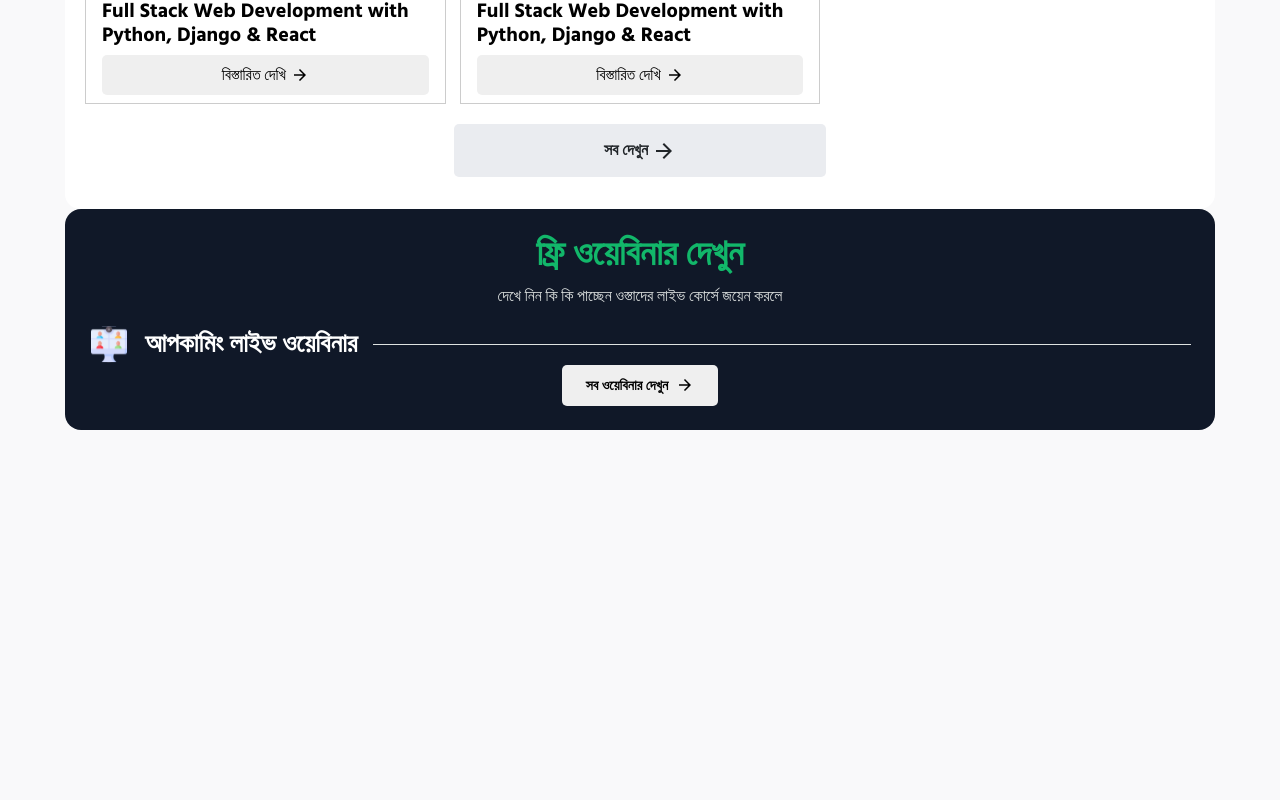
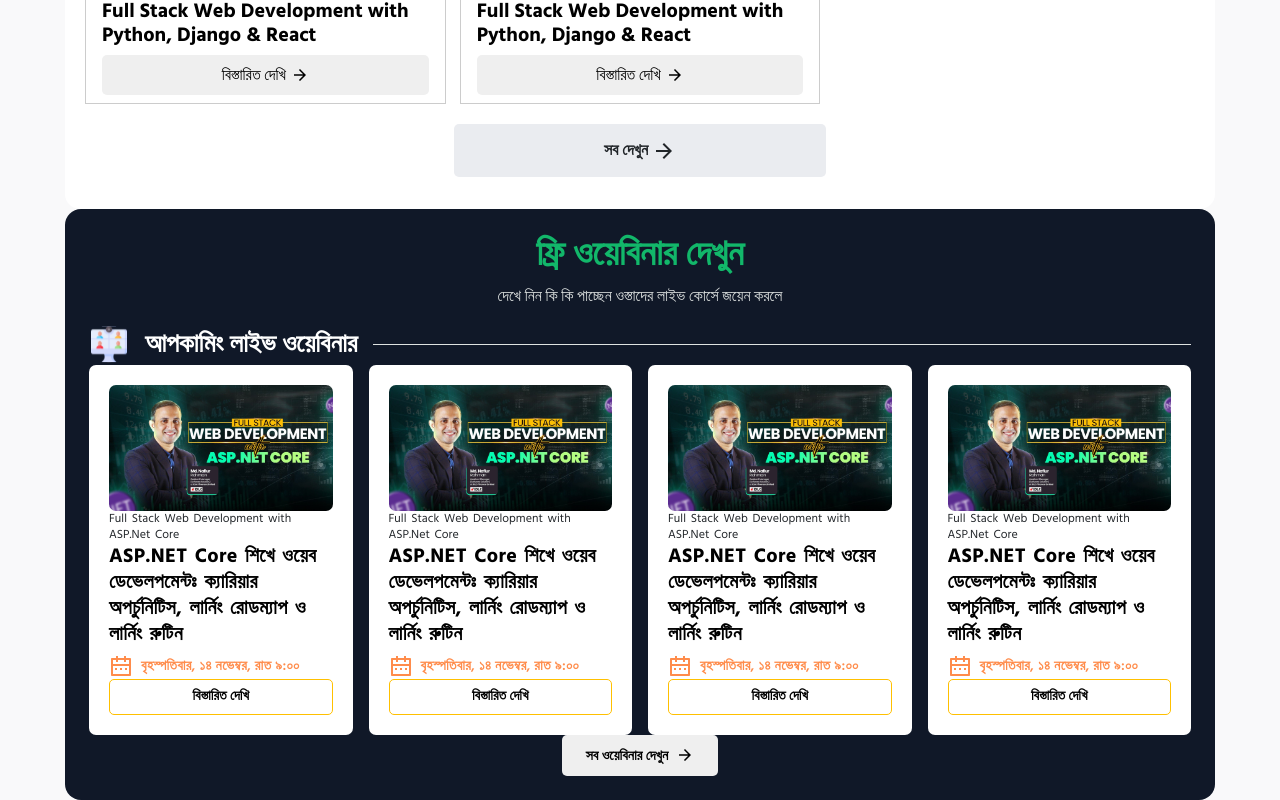
Before and after one commit to nayan-ray/ostad, a React (Vite) app in the folder client/: page / in a window 1280 px wide. Shown: the part 1945-2745 px from the top of the page. Before the commit the page ends 2375 px from the top, so only its background shows below. Built offline with nearby package versions, Linux system fonts and the light colour scheme.

Commit message:
webinar update

```diff
--- a/client/src/components/webinar/Webinar.jsx
+++ b/client/src/components/webinar/Webinar.jsx
@@ -2,6 +2,7 @@
 import "./webinar.css"
 import webinar123 from "../../assets/images/importanIcon/Webinar123.svg"
 import ArrowForwardIcon from '@mui/icons-material/ArrowForward';
+import WebinarItem from '../webinarItem/WebinarItem';
 
 const Webinar = () => {
   return (
@@ -17,7 +18,12 @@
                        <span>আপকামিং লাইভ ওয়েবিনার</span>
                        <div></div>
                     </div>
-                    <div className="webinar-items"></div>
+                    <div className="webinar-items">
+                        <WebinarItem />
+                        <WebinarItem />
+                        <WebinarItem />
+                        <WebinarItem />
+                    </div>
                     <div className="webinar-button">
                         <button>
                             সব ওয়েবিনার দেখুন  <ArrowForwardIcon className='icon-webinar'/>
--- a/client/src/components/webinar/webinar.css
+++ b/client/src/components/webinar/webinar.css
@@ -33,7 +33,12 @@
                 max-width: 100%;
             }
         }
-
+        .webinar-items{
+             display: grid;
+             grid-template-columns: repeat(4,minmax(0, 1fr));
+             gap: 16px;
+             overflow: hidden;
+        }
         .webinar-button{
             display: flex;
             align-items: center;
--- /dev/null
+++ b/client/src/components/webinarItem/WebinarItem.jsx
@@ -0,0 +1,35 @@
+import React from 'react'
+import "./webinarItem.css"
+import WebinarImage from '../../assets/images/asZ-Untitled.jpg'
+import routine from "../../assets/images/routine.svg"
+
+const WebinarItem = () => {
+  return (
+    <div className="webinar-item">
+            <div className="webinar-item-wrapper">
+                 <div className="webinar-item-image">
+                     <img src={WebinarImage} alt="" />
+                     <div className='title-small'>Full Stack Web Development with ASP.Net Core</div>
+                 </div>
+                 <div className="webinar-item-info">
+                      <h3 className='webinar-item-title'>
+                      ASP.NET Core শিখে ওয়েব ডেভেলপমেন্টঃ ক্যারিয়ার অপর্চুনিটিস, লার্নিং রোডম্যাপ ও লার্নিং রুটিন
+                      </h3>
+                      <div className="webinar-time-desc">
+                           <div className="date-list">
+                               {/* <img src={routine} alt="" /> */}
+                               <svg width="24" height="24" viewBox="0 0 24 24" fill="none" xmlns="http://www.w3.org/2000/svg"><path d="M17 3H21C21.2652 3 21.5196 3.10536 21.7071 3.29289C21.8946 3.48043 22 3.73478 22 4V20C22 20.2652 21.8946 20.5196 21.7071 20.7071C21.5196 20.8946 21.2652 21 21 21H3C2.73478 21 2.48043 20.8946 2.29289 20.7071C2.10536 20.5196 2 20.2652 2 20V4C2 3.73478 2.10536 3.48043 2.29289 3.29289C2.48043 3.10536 2.73478 3 3 3H7V1H9V3H15V1H17V3ZM20 11H4V19H20V11ZM15 5H9V7H7V5H4V9H20V5H17V7H15V5ZM6 13H8V15H6V13ZM11 13H13V15H11V13ZM16 13H18V15H16V13Z" fill="currentColor"></path></svg>
+                               <span>বৃহস্পতিবার, ১৪ নভেম্বর, রাত ৯:০০</span>
+                           </div>
+                           <button>
+                               বিস্তারিত দেখি
+                           </button>
+                      </div>
+
+                 </div>
+            </div>
+    </div>
+  )
+}
+
+export default WebinarItem
--- /dev/null
+++ b/client/src/components/webinarItem/webinarItem.css
@@ -0,0 +1,69 @@
+.webinar-item{
+    padding: 20px;
+    background: #FFFFFF;
+    border-radius: 7px;
+    .webinar-item-wrapper{
+        height: 100%;
+        display: flex;
+        flex-direction: column;
+        .webinar-item-image{
+
+            img{
+                max-width: 100%;
+                border-radius: 7px;
+            }
+            .title-small{
+                font-size: 12px;
+                word-spacing: 2px;
+                line-height: 16px;
+            }
+        }
+        .webinar-item-info{
+            flex: 1;
+            display: flex;
+            flex-direction: column;
+            justify-content: space-between;
+             .webinar-item-title{
+                 font-size: 20px;
+                 font-weight: 700;
+                 color: #000000;
+                 line-height: 130%;
+                 letter-spacing: 0.32px;
+                 word-spacing: 2px;
+
+             }
+
+             .webinar-time-desc{
+                .date-list{
+                    display: flex;
+                    align-items: flex-start;
+                    gap: 8px;
+                    svg{
+                        color: #FF8C4B;
+                    }
+                    span{
+
+                        font-size: 14px;
+                        letter-spacing: 0.32px;
+                        color: #FF8C4B;
+                        font-weight: 600;
+                    }
+                }
+                button{
+                    text-align: center;
+                    width: 100%;
+                    outline: none;
+                    border: 1px solid #FFC000;
+                    padding: 5px 0 8px;
+                    font-size: 14px;
+                    border-radius: 5px;
+                    background: #fff;
+                    font-weight: 600;
+                    &:hover{
+                        background: #FFE699;
+                    }
+                }
+             }
+        }
+    }
+}
```
Also changed, not shown: client/src/assets/images/asZ-Untitled.jpg (added), client/src/assets/images/routine.svg (added).
